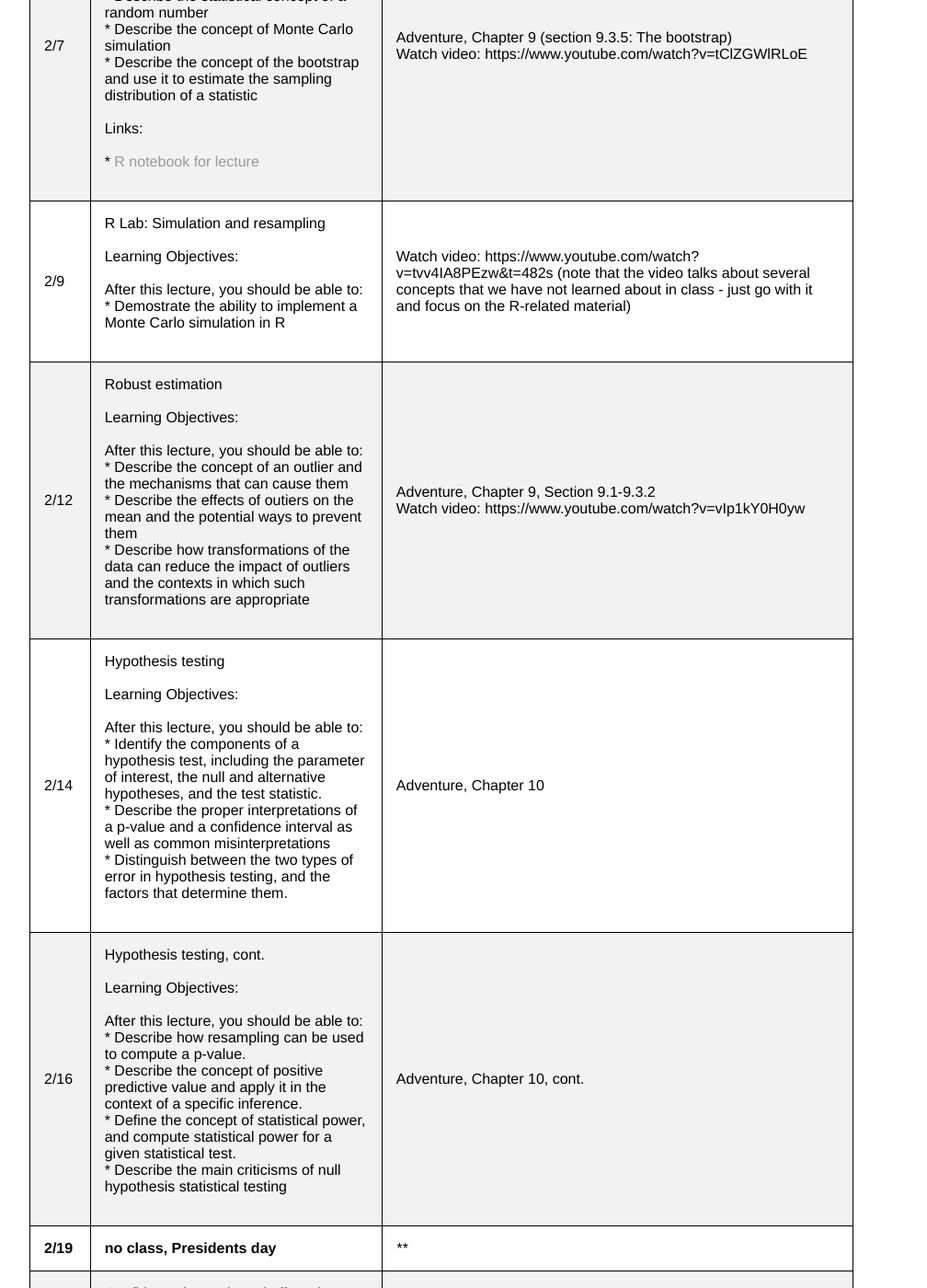
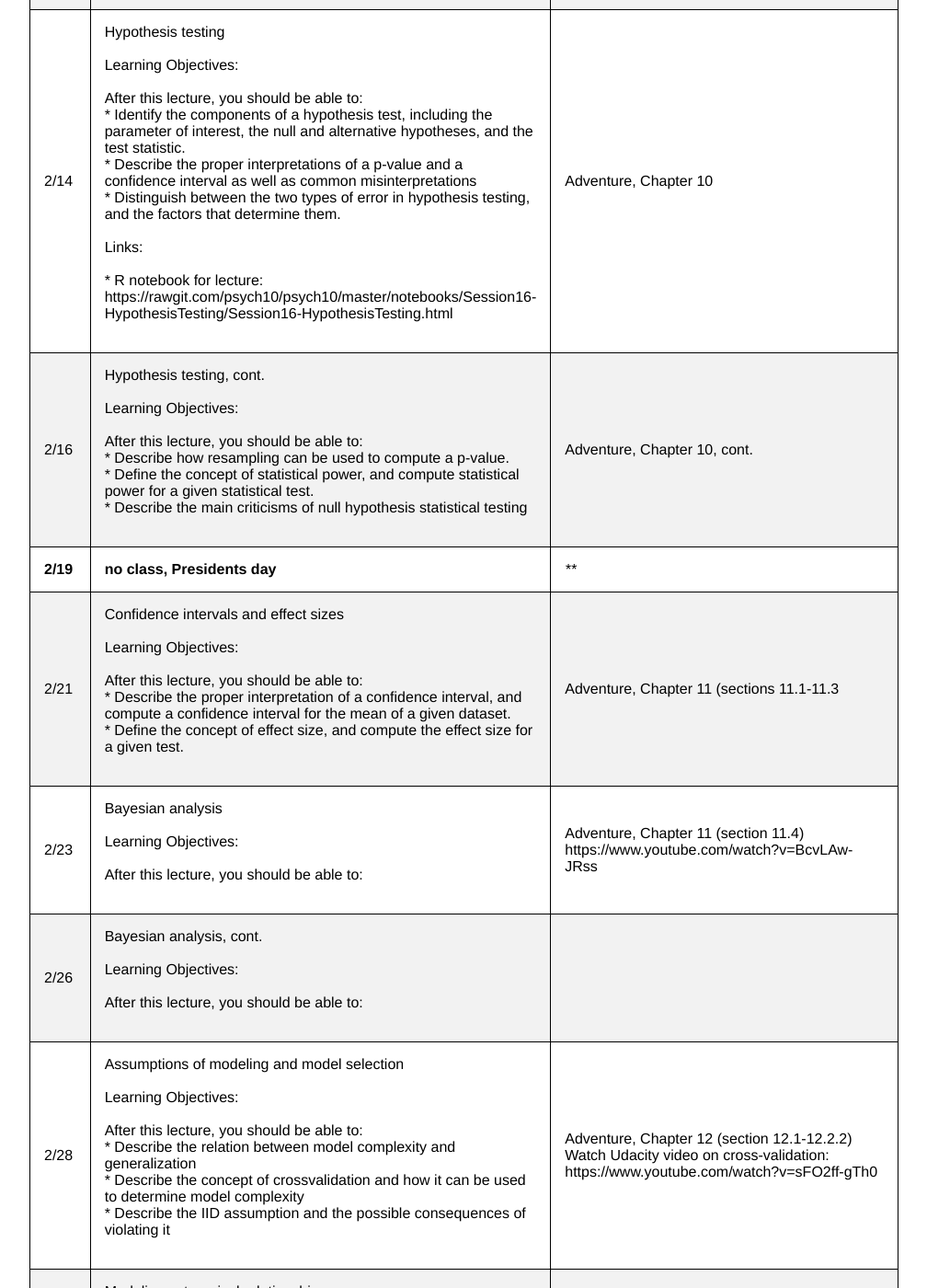
Before and after one commit to stats60/stats60.github.io, a Jekyll site: the page built from full_syllabus/index.md, in a window 1280 px wide and 1400 px high, scrolled down 6695 px. Shown: the whole window at 92% size, without its empty margins (160-1168 px from the left). Built offline with Jekyll 4.4.1, drawn with Linux system fonts in a browser that asks for light colours; our own code applies the rules of GitHub Pages for plain Markdown files; some of the changed text lies outside the part shown.

Commit message:
autoupdate

```diff
--- a/full_syllabus/index.md
+++ b/full_syllabus/index.md
@@ -109,8 +109,8 @@ Students who may need an academic accommodation based on the impact of a disabil
 | 2/7|Resampling<br><br>Learning Objectives:<br><br>After this lecture, you should be able to:<br>* Describe the statistical concept of a random number<br>* Describe the concept of Monte Carlo simulation<br>* Describe the concept of the bootstrap and use it to estimate the sampling distribution of a statistic<br><br>Links:<br><br>* [R notebook for lecture](https://rawgit.com/psych10/psych10/master/notebooks/Session13-Resampling/Session13-Resampling.html)<br><br>|Adventure, Chapter 9 (section 9.3.5: The bootstrap)<br>Watch video: https://www.youtube.com/watch?v=tClZGWlRLoE|
 | 2/9|R Lab: Simulation and resampling<br><br>Learning Objectives:<br><br>After this lecture, you should be able to:<br>* Demostrate the ability to implement a Monte Carlo simulation in R<br><br>|Watch video: https://www.youtube.com/watch?v=tvv4IA8PEzw&t=482s (note that the video talks about several concepts that we have not learned about in class - just go with it and focus on the R-related material)|
 | 2/12|Robust estimation<br><br>Learning Objectives:<br><br>After this lecture, you should be able to:<br>* Describe the concept of an outlier and the mechanisms that can cause them<br>* Describe the effects of outiers on the mean and the potential ways to prevent them<br>* Describe how transformations of the data can reduce the impact of outliers and the contexts in which such transformations are appropriate<br><br>|Adventure, Chapter 9, Section 9.1-9.3.2<br>Watch video: https://www.youtube.com/watch?v=vIp1kY0H0yw|
-| 2/14|Hypothesis testing<br><br>Learning Objectives:<br><br>After this lecture, you should be able to:<br>* Identify the components of a hypothesis test, including the parameter of interest, the null and alternative hypotheses, and the test statistic.<br>* Describe the proper interpretations of a p-value and a confidence interval as well as common misinterpretations<br>* Distinguish between the two types of error in hypothesis testing, and the factors that determine them.<br><br>|Adventure, Chapter 10|
-| 2/16|Hypothesis testing, cont.<br><br>Learning Objectives:<br><br>After this lecture, you should be able to:<br>* Describe how resampling can be used to compute a p-value.<br>* Describe the concept of positive predictive value and apply it in the context of a specific inference.<br>* Define the concept of statistical power, and compute statistical power for a given statistical test.<br>* Describe the main criticisms of null hypothesis statistical testing<br><br>|Adventure, Chapter 10, cont.|
+| 2/14|Hypothesis testing<br><br>Learning Objectives:<br><br>After this lecture, you should be able to:<br>* Identify the components of a hypothesis test, including the parameter of interest, the null and alternative hypotheses, and the test statistic.<br>* Describe the proper interpretations of a p-value and a confidence interval as well as common misinterpretations<br>* Distinguish between the two types of error in hypothesis testing, and the factors that determine them.<br><br>Links:<br><br>* R notebook for lecture: https://rawgit.com/psych10/psych10/master/notebooks/Session16-HypothesisTesting/Session16-HypothesisTesting.html<br><br>|Adventure, Chapter 10|
+| 2/16|Hypothesis testing, cont.<br><br>Learning Objectives:<br><br>After this lecture, you should be able to:<br>* Describe how resampling can be used to compute a p-value.<br>* Define the concept of statistical power, and compute statistical power for a given statistical test.<br>* Describe the main criticisms of null hypothesis statistical testing<br><br>|Adventure, Chapter 10, cont.|
 | **2/19**|**no class, Presidents day**|****|
 | 2/21|Confidence intervals and effect sizes<br><br>Learning Objectives:<br><br>After this lecture, you should be able to:<br>* Describe the proper interpretation of a confidence interval, and compute a confidence interval for the mean of a given dataset.<br>* Define the concept of effect size, and compute the effect size for a given test.<br><br>|Adventure, Chapter 11 (sections 11.1-11.3|
 | 2/23|Bayesian analysis<br><br>Learning Objectives:<br><br>After this lecture, you should be able to:<br><br>|Adventure, Chapter 11 (section 11.4)<br>https://www.youtube.com/watch?v=BcvLAw-JRss|
```
Also changed, not shown: other parts of full_syllabus/index.md (+1 -1 lines), objectives/index.md (+0 -1 lines), syllabus/index.md (+2 -2 lines).
